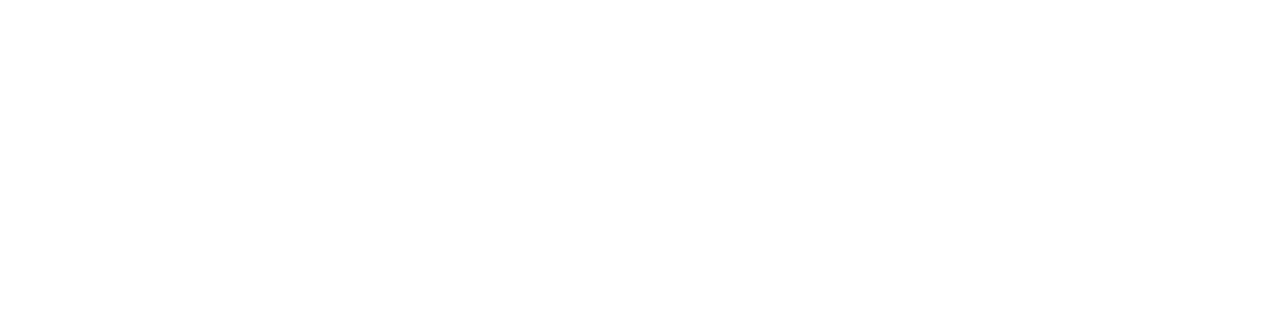
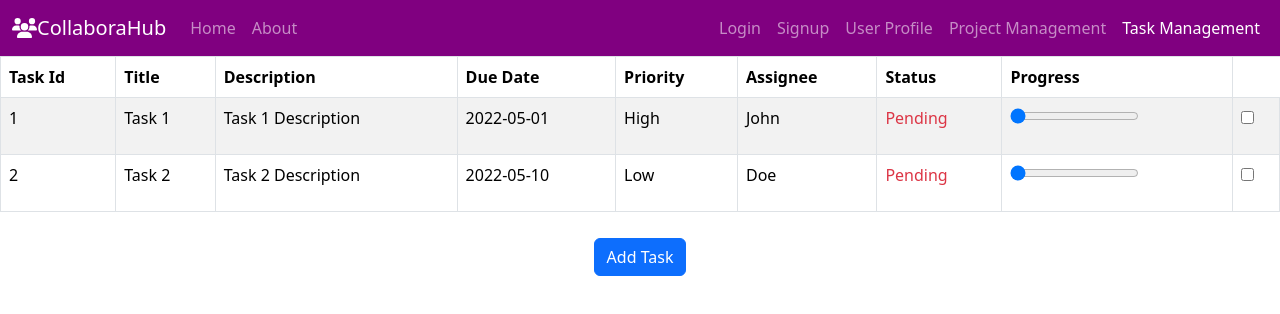
Before and after one commit to alicodes02/Web-Project-Frontend, a React (Create React App) app: page /taskmanagement in a window 1280 px wide. Before the commit this address had no page. Shown: the top 314 px of the page. Built offline with nearby package versions, Linux system fonts and the light colour scheme.

Commit message:
added task management screen

```diff
--- a/package.json
+++ b/package.json
@@ -17,6 +17,7 @@
     "framer-motion": "^10.16.16",
     "process": "^0.11.10",
     "react": "^18.2.0",
+    "react-bootstrap": "^2.9.1",
     "react-dom": "^18.2.0",
     "react-icons": "^4.12.0",
     "react-router-dom": "^6.20.0",
--- a/src/App.js
+++ b/src/App.js
@@ -3,6 +3,7 @@
 import { BrowserRouter, Routes, Route } from 'react-router-dom';
 import 'bootstrap/dist/css/bootstrap.min.css';
 import ProjectManagement from './Pages/project_management';
+import TaskManagement from './Pages/TaskManagement';
 import LoginPage from './Pages/login';
 import SignupPage from './Pages/signup';
 import Home from './Pages/home';
@@ -23,6 +24,7 @@
         <Route path="/login" element={<LoginPage />} />
         <Route path="/signup" element={<SignupPage />} />
         <Route path="/userprofile" element={<UserProfile />} />
+        <Route path="/taskmanagement" element={<TaskManagement />} />
       </Routes>
 
       <ToastContainer position="bottom-center" />
--- a/src/Navbar/CustomNavbar.jsx
+++ b/src/Navbar/CustomNavbar.jsx
@@ -68,6 +68,12 @@
                   </NavLink>
                 </NavItem>
 
+                <NavItem>
+                  <NavLink tag={ReactLink} to="/taskmanagement" className="nav-link">
+                    Task Management
+                  </NavLink>
+                </NavItem>
+
               </>
             </Nav>
           </Collapse>
--- /dev/null
+++ b/src/Pages/TaskManagement.js
@@ -0,0 +1,153 @@
+import React, { useState } from 'react';
+import { Modal, Button, Table } from 'react-bootstrap';
+import CustomNavbar from '../Navbar/CustomNavbar';
+
+const TaskManagement = () => {
+ const [tasks, setTasks] = useState([
+    { id: 1, title: 'Task 1', description: 'Task 1 Description', dueDate: '2022-05-01', priority: 'High', assignee: 'John', status: false, progress: 0 },
+    { id: 2, title: 'Task 2', description: 'Task 2 Description', dueDate: '2022-05-10', priority: 'Low', assignee: 'Doe', status: false, progress: 0 },
+ ]);
+
+ const [show, setShow] = useState(false);
+ const [formData, setFormData] = useState({ title: '', description: '', dueDate: '', priority: 'High', assignee: '' });
+
+ const handleClose = () => setShow(false);
+ const handleShow = () => setShow(true);
+
+ const handleChange = (e) => {
+    setFormData({ ...formData, [e.target.name]: e.target.value });
+ };
+
+ const handleSubmit = (e) => {
+    e.preventDefault();
+    const newTask = { id: tasks.length + 1, ...formData, status: false, progress: 0 };
+    setTasks([...tasks, newTask]);
+    setFormData({ title: '', description: '', dueDate: '', priority: 'High', assignee: '' });
+    handleClose();
+ };
+
+ const handleCheck = (id) => {
+    const updatedTasks = tasks.map((task) =>
+      task.id === id ? { ...task, status: !task.status } : task
+    );
+    setTasks(updatedTasks);
+ };
+
+ const handleProgressChange = (id, value) => {
+    const updatedTasks = tasks.map((task) =>
+      task.id === id ? { ...task, progress: value } : task
+    );
+    setTasks(updatedTasks);
+ };
+
+ return (
+    <div>
+
+        <CustomNavbar/>
+
+      <Table striped bordered hover>
+        <thead>
+          <tr>
+            <th>Task Id</th>
+            <th>Title</th>
+            <th>Description</th>
+            <th>Due Date</th>
+            <th>Priority</th>
+            <th>Assignee</th>
+            <th>Status</th>
+            <th>Progress</th>
+          </tr>
+        </thead>
+        <tbody>
+          {tasks.map((task) => (
+            <tr key={task.id}>
+              <td>{task.id}</td>
+              <td>{task.title}</td>
+              <td>{task.description}</td>
+              <td>{task.dueDate}</td>
+              <td>{task.priority}</td>
+              <td>{task.assignee}</td>
+              <td>
+                {task.status ? (
+                 <p className="text-success">Completed</p>
+                ) : (
+                 <p className="text-danger">Pending</p>
+                )}
+              </td>
+              <td>
+                <input
+                 type="range"
+                 min="0"
+                 max="100"
+                 value={task.progress}
+                 onChange={(e) => handleProgressChange(task.id, e.target.value)}
+                />
+              </td>
+              <td>
+                <input
+                 type="checkbox"
+                 checked={task.status}
+                 onChange={() => handleCheck(task.id)}
+                />
+              </td>
+            </tr>
+          ))}
+        </tbody>
+      </Table>
+
+      <Modal show={show} onHide={handleClose}>
+        <Modal.Header closeButton>
+          <Modal.Title>Add Task</Modal.Title>
+        </Modal.Header>
+        <Modal.Body>
+          <form onSubmit={handleSubmit}>
+            <div className="form-group">
+              <label htmlFor="title">Title</label>
+              <input type="text" name="title" className="form-control" value={formData.title} onChange={handleChange} required />
+            </div>
+            <div className="form-group">
+              <label htmlFor="description">Description</label>
+              <textarea name="description" className="form-control" value={formData.description} onChange={handleChange} required />
+            </div>
+            <div className="form-group">
+              <label htmlFor="dueDate">Due Date</label>
+              <input type="date" name="dueDate" className="form-control" value={formData.dueDate} onChange={handleChange} required />
+            </div>
+            <div className="form-group">
+              <label htmlFor="priority">Priority</label>
+              <select name="priority" className="form-control" value={formData.priority} onChange={handleChange} required>
+                <option value="High">High</option>
+                <option value="Medium">Medium</option>
+                <option value="Low">Low</option>
+              </select>
+            </div>
+            <div className="form-group">
+              <label htmlFor="assignee">Assignee</label>
+              <input type="text" name="assignee" className="form-control" value={formData.assignee} onChange={handleChange} required />
+            </div>
+
+            <div className='add-task-btn'>
+
+            <Button variant="primary" type="submit">
+              Submit
+            </Button>
+
+      </div>
+
+          </form>
+        </Modal.Body>
+      </Modal>
+
+      <div className='add-task-btn'>
+
+            <Button variant="primary" onClick={handleShow}>
+                Add Task
+            </Button>
+
+      </div>
+
+    </div>
+ );
+};
+
+export default TaskManagement;
--- a/src/Pages/user.css
+++ b/src/Pages/user.css
@@ -81,3 +81,11 @@
       padding-top: 25px;
 
     }
+
+    .add-task-btn{
+      width: 100%;
+      display: flex;
+      justify-content: center;
+      align-items: center;
+      margin-top: 2%;
+    }
```
Also changed, not shown: 1 other file (tests, documents, lock files or other folders).
